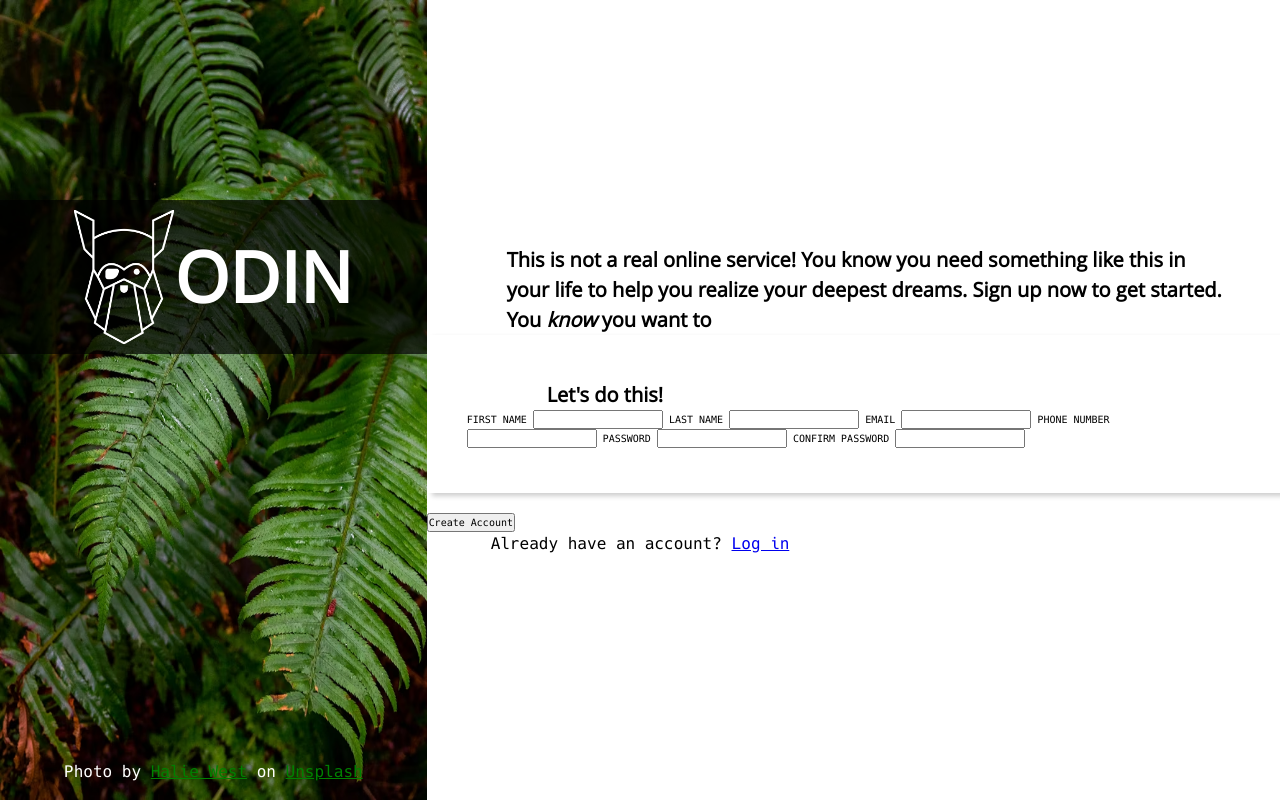
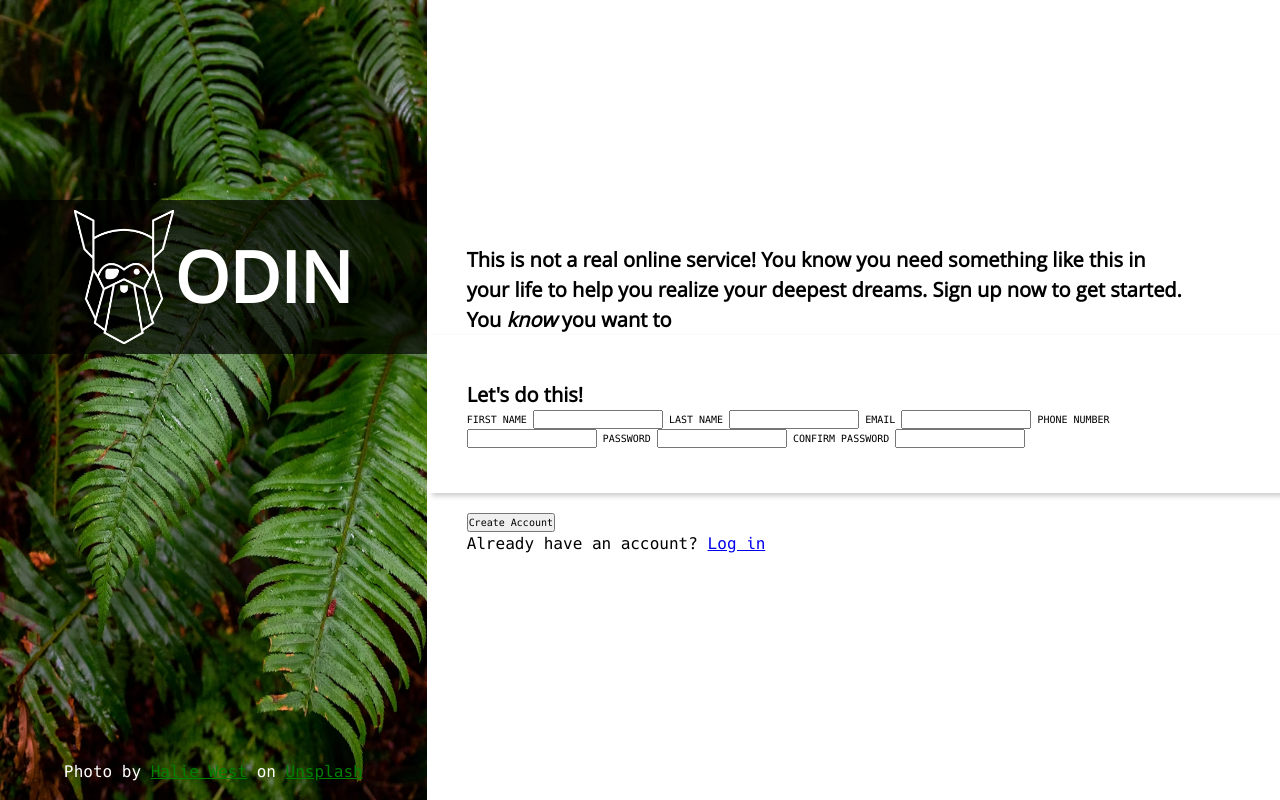
Before and after one commit to CodingTC/sign-up-form, a plain HTML site: page index.html in a window 1280 px wide. Drawn offline with Linux system fonts and the light colour scheme.

Commit message:
Add proper margin and padding to main content

```diff
--- a/styles.css
+++ b/styles.css
@@ -176,9 +176,16 @@ p
     justify-content: center;
 }
 
+.our-form button
+{
+    margin-left: 4em;
+}
+.main-content p
+{
+    margin-left: 4rem;
+}
 
-.main-content p,
-.main-content h3
+.main-content > h3
 {
-    margin-left: 4em
+    margin-left: 2em;
 }
```
